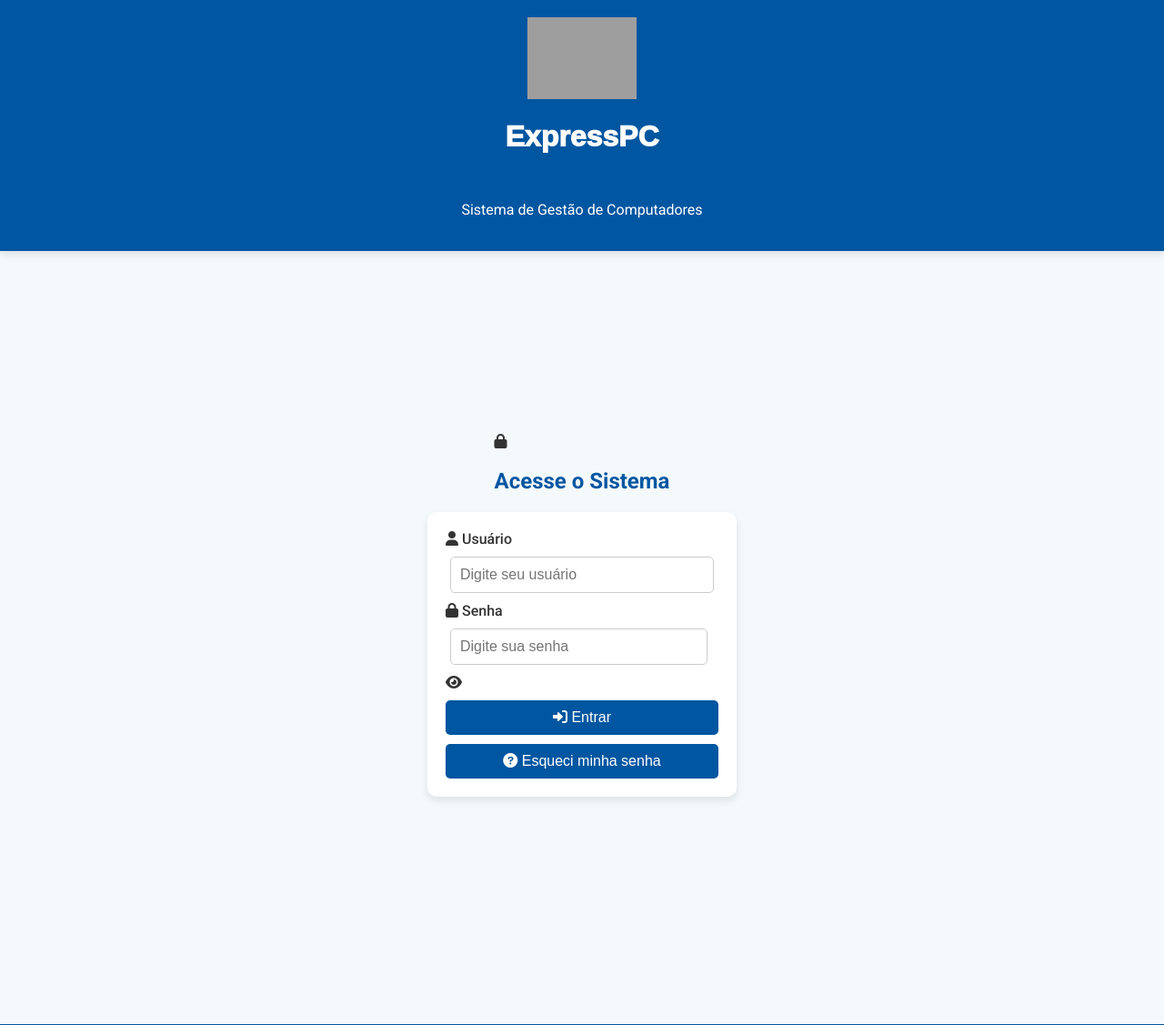
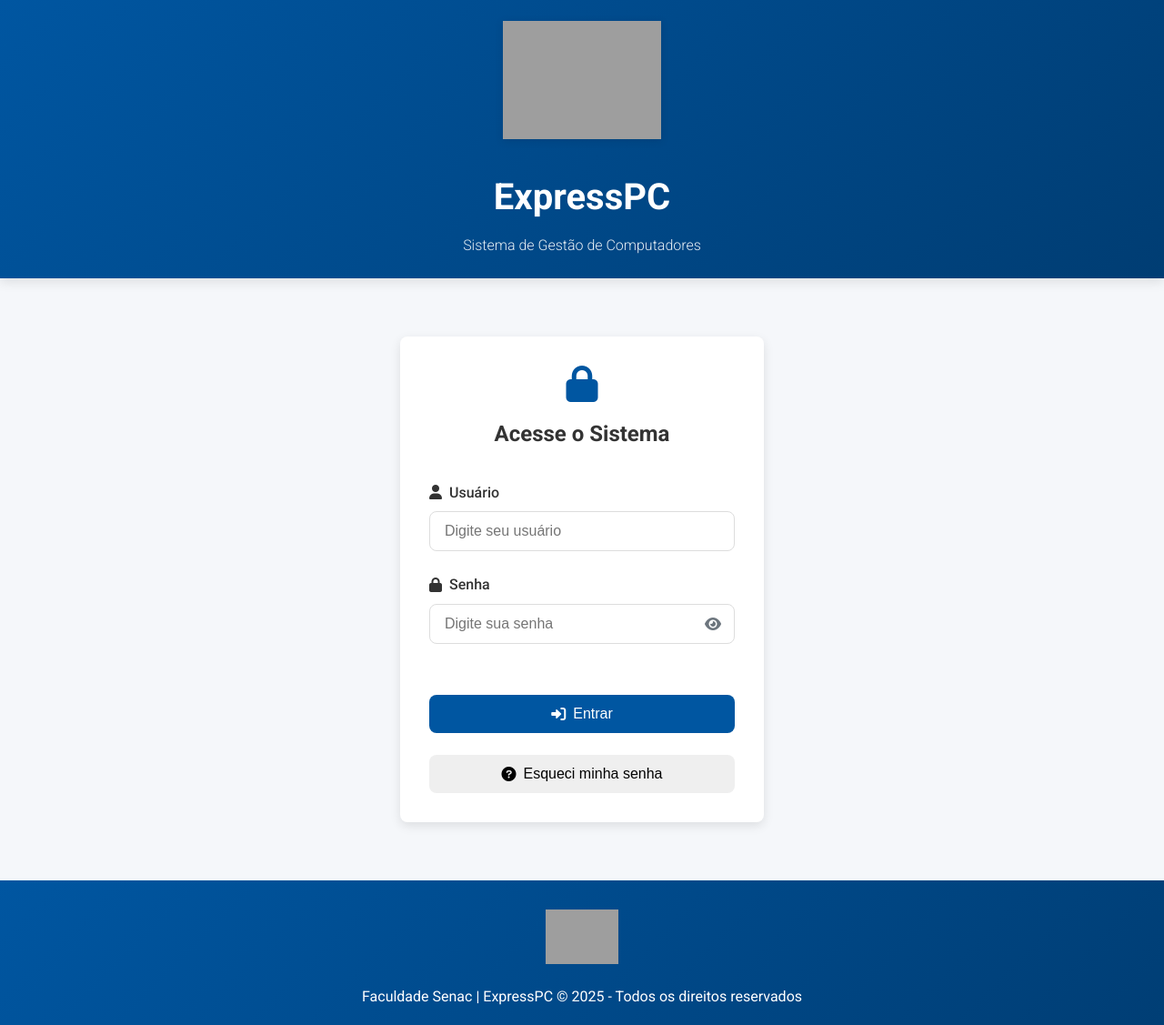
Before and after one commit to juliana82/express.pc, a PHP site: page / in a window 1280 px wide. Shown: the part 1-1128 px from the top of the page at 91% size. Run offline with PHP 8.4, Linux system fonts and the light colour scheme; grey boxes are pictures that could not be loaded.

Commit message:
Update styles.css

```diff
--- a/styles.css
+++ b/styles.css
@@ -1,261 +1,414 @@
+/* isso aqui é tipo um dicionário global das cores,
+serve pra não ter que ficar definindo elas em vários lugares */
+:root {
+    --primary-color: #0056A1;
+    --primary-dark: #003d73;
+    --secondary-color: #6c757d;
+    --success-color: #28a745;
+    --danger-color: #dc3545;
+    --light-color: #f8f9fa;
+    --dark-color: #343a40;
+    --border-radius: 8px;
+    --box-shadow: 0 4px 12px rgba(0, 0, 0, 0.1);
+    --transition: all 0.3s ease;
+}
+
+/* só pra garantir que todos os elementos tenham
+o mesmo comportamento independentemente do navegador */
+* {
+    box-sizing: border-box;
+    margin: 0;
+    padding: 0;
+}
 
 body {
     font-family: 'Roboto', sans-serif;
-    margin: 0;
-    padding: 0;
-    background-color: #F4F9FC;
-    color: #333333;
+    line-height: 1.6;
+    background-color: #f5f7fa;
+    color: #333;
+    min-height: 100vh;
+    display: flex;
+    flex-direction: column;
 }
 
 .header {
-    display: flex;
-    align-items: center;
-    flex-direction: column;
+    background: linear-gradient(135deg, var(--primary-color), var(--primary-dark));
+    color: white;
+    padding: 1.5rem 0;
+    box-shadow: var(--box-shadow);
     text-align: center;
-    justify-content: center;
-    padding: 20px;
-    background-color: #0056A1;
-    color: #FFFFFF;
-    box-shadow: 0 4px 8px rgba(0, 0, 0, 0.1);
-    position: top;
-    top: 10;
-    z-index: 1000;
+}
+
+.header-container {
+    max-width: 1200px;
+    margin: 0 auto;
+    padding: 0 20px;
 }
 
 .logo {
-        height: 90px;
-        width: auto; /* Mantém a proporção */
-        display: block; /* Evita espaços extras */
-        margin: 0 auto; /* Garante centralização */
+    height: 130px;
+    width: auto;
+    margin: 0 auto 1.5rem;
+    filter: drop-shadow(0 2px 4px rgba(0, 0, 0, 0.1));
+    transition: transform 0.3s ease, filter 0.3s ease;
 }
-h1{
-    font-size: 48px;
-    color: #fcfcfc;
-    padding: 2px 0 10px 0;
-    font-family: Arial,sans-serif;
-    font-weight: bold;
-    text-align: center;
-    padding-bottom: 30px;
-  }
 
 .header-title {
-    font-size: 2rem;
-    font-weight: 1000;
+    font-size: 2.5rem;
+    font-weight: 700;
+    margin-bottom: 0.5rem;
 }
+
+.header-subtitle {
+    font-size: 1rem;
+    font-weight: 300;
+    opacity: 0.9;
+}
+
+.main-content {
+    flex: 1;
+    padding: 2rem 0;
+}
+
+.card {
+    background: white;
+    border-radius: var(--border-radius);
+    box-shadow: var(--box-shadow);
+    padding: 2rem;
+    margin-bottom: 2rem;
+    transition: var(--transition);
+}
+
+.card:hover {
+    box-shadow: 0 6px 16px rgba(0, 0, 0, 0.15);
+}
+
 .container {
     width: 90%;
-    max-width: 900px;
-    background-color: #FFFFFF;
-    border-radius: 10px;
-    box-shadow: 0 4px 10px rgba(0, 0, 0, 0.1);
-    padding: 20px;
-    margin: 50px auto;
+    max-width: 1200px;
+    margin: 0 auto;
+}
+
+.login-container {
+    max-width: 400px;
+    margin: 2rem auto;
+    text-align: center;
+}
+
+.login-header {
+    margin-bottom: 2rem;
+}
+
+.login-header i {
+    font-size: 2.5rem;
+    color: var(--primary-color);
+    margin-bottom: 1rem;
+}
+
+.login-form {
     display: flex;
     flex-direction: column;
-    align-items: center;
-    justify-content: center;
+    gap: 1.5rem;
 }
 
 .form-group {
     display: flex;
-    flex-wrap: wrap;
-    justify-content: space-between;
+    flex-direction: column;
+    text-align: left;
+    gap: 0.5rem;
+}
+
+.form-group label {
+    font-weight: 500;
+    display: flex;
+    align-items: center;
+    gap: 0.5rem;
+}
+
+.form-group input,
+.form-group select {
+    padding: 0.75rem 1rem;
+    border: 1px solid #ddd;
+    border-radius: var(--border-radius);
+    font-size: 1rem;
+    transition: var(--transition);
+}
+
+.form-group input:focus,
+.form-group select:focus {
+    border-color: var(--primary-color);
+    outline: none;
+    box-shadow: 0 0 0 3px rgba(0, 86, 161, 0.2);
+}
+
+/*parte de ocultar/mostrar a senha */
+.password-container {
+    position: relative;
+}
+
+.input-with-icon {
+    position: relative;
+}
+
+.toggle-password {
+    position: absolute;
+    right: 15px;
+    top: 50%;
+    transform: translateY(-50%);
+    cursor: pointer;
+    color: var(--secondary-color);
+    transition: color 0.3s ease;
+}
+
+.toggle-password:hover {
+    color: var(--primary-color);
+}
+
+#password {
+    padding-right: 40px !important;
     width: 100%;
 }
 
-.form-group label {
-    width: 100%;
-    font-weight: 600;
+/* botões */
+.btn {
+    display: inline-flex;
+    align-items: center;
+    justify-content: center;
+    gap: 0.5rem;
+    padding: 0.75rem 1.5rem;
+    border: none;
+    border-radius: var(--border-radius);
+    font-size: 1rem;
+    font-weight: 500;
+    cursor: pointer;
+    transition: var(--transition);
 }
 
-.form-group select,
-.form-group input {
-    flex: 1;
-    min-width: 150px;
-    margin: 5px;
-    padding: 8px;
-    border: 1px solid #ccc;
-    border-radius: 5px;
+.btn i {
+    font-size: 1rem;
 }
 
-button  {
-    font-size: 16px;
-    padding: 10px 15px;
-    background-color: #0056A1;
-    color: #fff;
-    border: none;
-    border-radius: 5px;
-    cursor: pointer;
-    margin-top: 10px;
-    width: 100%;
-    cursor:pointer;
-}
-.btn-esqueci-senha{
-    font-size: 16px;
-    padding: 10px 15px;
-    background-color: #0056A1;
-    color: #fff;
-    border: none;
-    border-radius: 5px;
-    cursor: pointer;
-    margin-top: 10px;
-    width: 100%;
-    cursor:pointer;
-    transition: background-color 0.3s ease;
-}
-button:hover {
-    background-color: #004080;
+.btn-primary {
+    background-color: var(--primary-color);
+    color: white;
+    display: flex;
+    justify-content: center;
+    margin-top: 2rem;
 }
 
-.container {
-    width: 90%;
-    max-width: 800px;
-    background-color: #FFFFFF;
-    border-radius: 10px;
-    box-shadow: 0 4px 10px rgba(0, 0, 0, 0.1);
-    padding: 20px;
-    margin: 50px auto;
+.btn-primary:hover {
+    background-color: var(--primary-dark);
+    transform: translateY(-2px);
+}
+
+.btn-secondary {
+    background-color: var(--secondary-color);
+    color: white;
+}
+
+.btn-secondary:hover {
+    background-color: #5a6268;
+    transform: translateY(-2px);
+}
+
+.btn-success {
+    background-color: var(--success-color);
+    color: white;
+}
+
+.btn-danger {
+    background-color: var(--danger-color);
+    color: white;
+}
+
+.btn-logout {
+    background-color: transparent;
+    color: var(--danger-color);
+    border: 1px solid var(--danger-color);
+}
+
+.btn-logout:hover {
+    background-color: var(--danger-color);
+    color: white;
+}
+
+.section-header {
+    display: flex;
+    justify-content: space-between;
+    align-items: center;
+    margin-bottom: 2rem;
+    padding-bottom: 1rem;
+    border-bottom: 1px solid #eee;
+}
+
+/* forms */
+.form-row {
+    display: flex;
+    gap: 1.5rem;
+    margin-bottom: 1.5rem;
+}
+
+.form-row .form-group {
+    flex: 1;
+}
+
+/* reconhecimento facial */
+.reconhecimento-facial {
+    text-align: center;
+    margin-bottom: 2rem;
+}
+
+.camera-container {
     display: flex;
     flex-direction: column;
     align-items: center;
-    justify-content: center;
-    animation: fadeIn 0.5s ease-in-out;
+    gap: 1rem;
 }
 
-@keyframes fadeIn {
-    from {
-        opacity: 0;
-    }
-    to {
-        opacity: 1;
-    }
-}
-
-h2, h3 {
-    color: #0056A1;
-    text-align: center;
-    font-weight: 700;
-}
-
-.login-container {
-    display: flex;
-    flex-direction: column;
-    align-items: center;
-    justify-content: center;
-    height: 100vh;
-}
-
-.login-form {
-    width: 80%;
-    max-width: 300px;
-    display: flex;
-    flex-direction: column;
-    background: #fff;
-    padding: 20px;
-    border-radius: 10px;
-    box-shadow: 0 4px 8px rgba(0, 0, 0, 0.1);
-}
-
-.login-form label {
-    margin-bottom: 5px;
-    font-weight: 500;
-}
-
-.login-form input {
-    width: 100%;
-    padding: 10px;
-    margin-bottom: 10px;
-    border: 1px solid #ccc;
-    border-radius: 5px;
-    font-size: 16px;
-}
-
-.btn-login {
-    padding: 20px 20px;
-    background-color: #0056A1;
-    color: #FFFFFF;
-    border: none;
-    border-radius: 5px;
-    cursor: pointer;
-    transition: background-color 0.3s ease;
-}
-
-.btn-login:hover {
-    background-color: #004080;
-}
-
-.reconhecimento-facial {
-    display: flex;
-    flex-direction: column;
-    align-items: center;
-    justify-content: center;
-    width: 100%;
-    margin: 20px auto;
-    background-color: #f9f9f9;
-    padding: 20px;
-    border-radius: 10px;
-    box-shadow: 0 4px 8px rgba(0, 0, 0, 0.1);
-}
-
-.camera {
-    display: flex;
-    flex-direction: column;
-    align-items: center;
-    justify-content: center;
-    margin-bottom: 20px;
+.camera-view {
+    position: relative;
+    margin-bottom: 1rem;
 }
 
 video {
-    border: 2px solid #0056A1;
-    border-radius: 10px;
-    display: block;
-    margin: 10px auto;
+    border-radius: var(--border-radius);
+    background: #000;
 }
 
-.btn {
-    padding: 10px 20px;
-    margin-top: 10px;
-    background-color: #0056A1;
-    color: #FFFFFF;
-    border: none;
-    border-radius: 5px;
-    cursor: pointer;
-    transition: background-color 0.3s ease;
-}
-
-.btn:hover {
-    background-color: #004080;
-}
-
-.info {
-    text-align: left;
-    font-size: 16px;
-    line-height: 1.6;
-    width: 100%;
-    background-color: #f9f9f9;
-    padding: 20px;
-    border-radius: 10px;
-    box-shadow: 0 4px 8px rgba(0, 0, 0, 0.1);
-}
-
-.tab {
+canvas {
+    position: absolute;
+    top: 0;
+    left: 0;
     display: none;
 }
 
-.tab.active {
+.student-card {
+    margin-top: 2rem;
+}
+
+.info-grid {
+    display: grid;
+    grid-template-columns: repeat(auto-fill, minmax(250px, 1fr));
+    gap: 1.5rem;
+    margin: 1.5rem 0;
+}
+
+.info-item {
+    display: flex;
+    flex-direction: column;
+}
+
+.info-label {
+    font-weight: 600;
+    color: var(--primary-color);
+    display: flex;
+    align-items: center;
+    gap: 0.5rem;
+}
+
+.info-value {
+    padding-left: 1.75rem;
+}
+
+.action-buttons {
+    display: flex;
+    gap: 1rem;
+    margin-top: 1.5rem;
+}
+
+.action-buttons .btn {
+    flex: 1;
+}
+
+.message {
+    padding: 1rem;
+    margin: 1rem 0;
+    border-radius: var(--border-radius);
+    text-align: center;
+    display: none;
+}
+
+.message.success {
+    background-color: rgba(40, 167, 69, 0.1);
+    color: var(--success-color);
     display: block;
 }
 
-.footer {
-    text-align: center;
-    padding: 20px;
-    background-color: #0056A1;
-    color: #FFFFFF;
-    margin-top: 50px;
+.message.error {
+    background-color: rgba(220, 53, 69, 0.1);
+    color: var(--danger-color);
+    display: block;
 }
 
-footer p {
-    margin: 0;
-    font-size: 14px;
-    color : #FFFFFF;
+.availability {
+    display: flex;
+    align-items: center;
+    justify-content: center;
+    gap: 0.5rem;
+    font-size: 1.1rem;
+    color: var(--primary-color);
+    margin-top: 1.5rem;
+    padding: 1rem;
+    background-color: rgba(0, 86, 161, 0.05);
+    border-radius: var(--border-radius);
 }
+
+/* footers */
+.footer {
+    background: linear-gradient(135deg, var(--primary-color), var(--primary-dark));
+    color: white;
+    padding: 2rem 0;
+    margin-top: auto;
+}
+
+.footer-content {
+    max-width: 1200px;
+    margin: 0 auto;
+    padding: 0 20px;
+    text-align: center;
+}
+
+.footer-logo {
+    height: 60px;
+    margin-bottom: 1rem;
+}
+
+.footer-links {
+    display: flex;
+    justify-content: center;
+    gap: 1.5rem;
+    margin-top: 1rem;
+}
+
+.footer-links a {
+    color: white;
+    text-decoration: none;
+    display: flex;
+    align-items: center;
+    gap: 0.5rem;
+    transition: var(--transition);
+}
+
+.footer-links a:hover {
+    opacity: 0.8;
+}
+
+/* media query pra fazer o layout ser responsivo em telas menores */
+@media (max-width: 768px) {
+    .form-row {
+        flex-direction: column;
+        gap: 1rem;
+    }
+
+    .action-buttons {
+        flex-direction: column;
+    }
+
+    .info-grid {
+        grid-template-columns: 1fr;
+    }
+
+    .header-title {
+        font-size: 2rem;
+    }
+}
```
